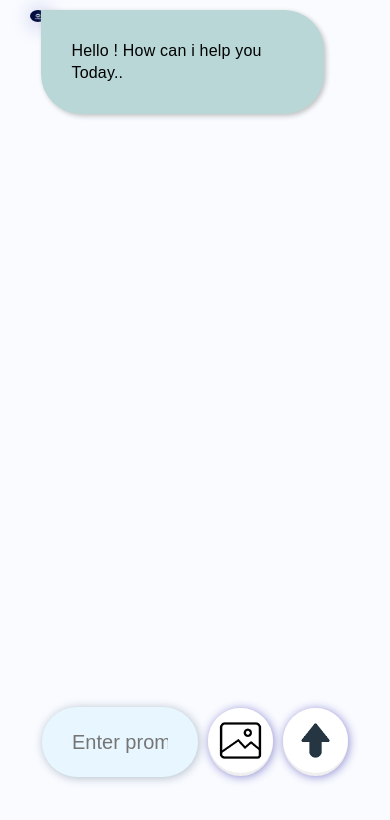
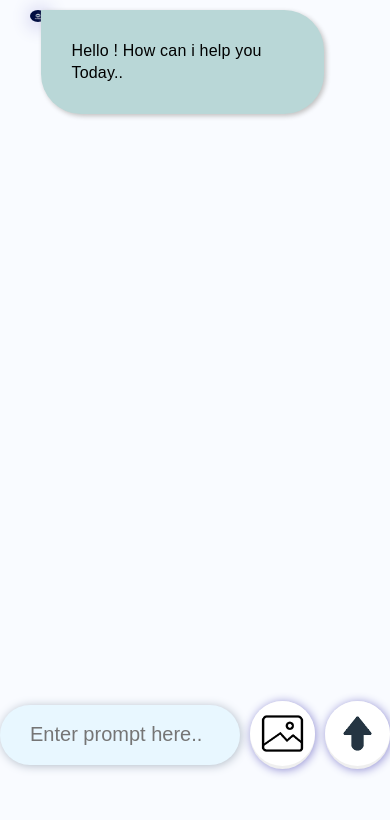
Before and after one commit to mohitHere-7/chatBot, a plain HTML site: page index.html in a window 390 px wide. Drawn offline with Linux system fonts and the light colour scheme.

Commit message:
style.css

```diff
--- a/style.css
+++ b/style.css
@@ -184,12 +184,17 @@ body{
     .prompt-area{
         width:100%;
         height: 20%;
-        padding-bottom:15px;
+        padding-bottom:30px;
     }
     .ai-chat-box{
         width: 85%;
 
     }
+    .prompt-area input{
+         width: 65%;
+         height: 60px;
+
+    }
 
 
 }
```
